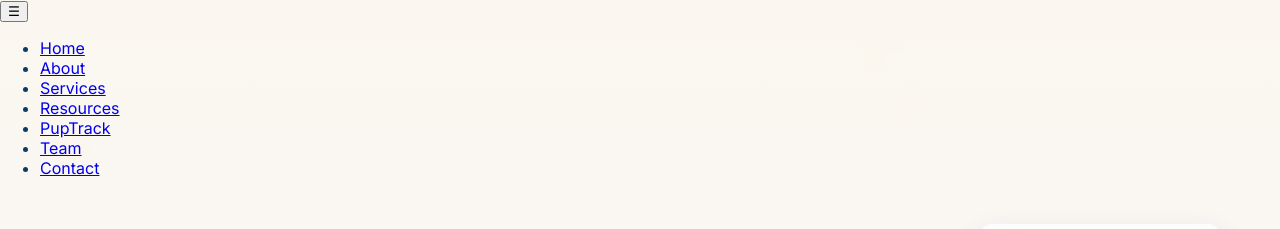
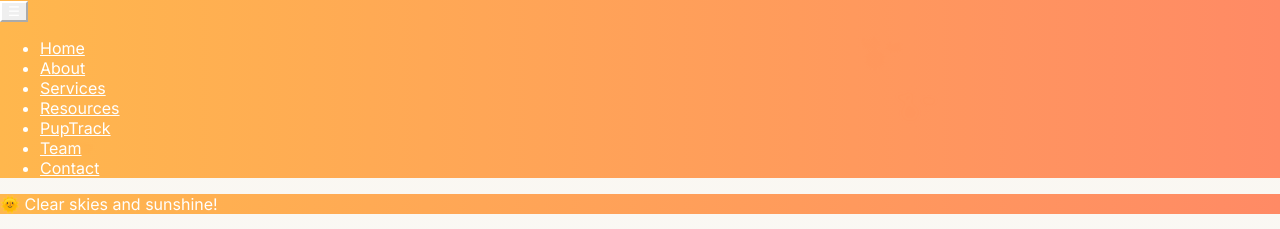
Before and after one commit to barknbondk9solutions-ai/TEST-2, a plain HTML site: page index.html in a window 1280 px wide. Shown: the top 229 px of the page. Drawn offline with Linux system fonts and the light colour scheme; no server answers.

Commit message:
index.html

```diff
--- a/index.html
+++ b/index.html
@@ -34,8 +34,8 @@
   <link rel="stylesheet" href="https://cdnjs.cloudflare.com/ajax/libs/font-awesome/6.4.0/css/all.min.css">
 
   <!-- Stylesheets -->
-  <link rel="stylesheet" href="style.css"> <!-- Your main style -->
-  <link rel="stylesheet" href="styles.css"> <!-- Responsive nav style if separate -->
+  <link rel="stylesheet" href="style.css">
+  <link rel="stylesheet" href="banner-styles.css">
 
 </head>
 <body>
@@ -136,6 +136,7 @@
      SCRIPTS
 ======================= -->
 <script src="script.js"></script>
+<script src="banner.js"></script>
 <script>
   // Set current year dynamically
   document.getElementById('current-year').textContent = new Date().getFullYear();
```
